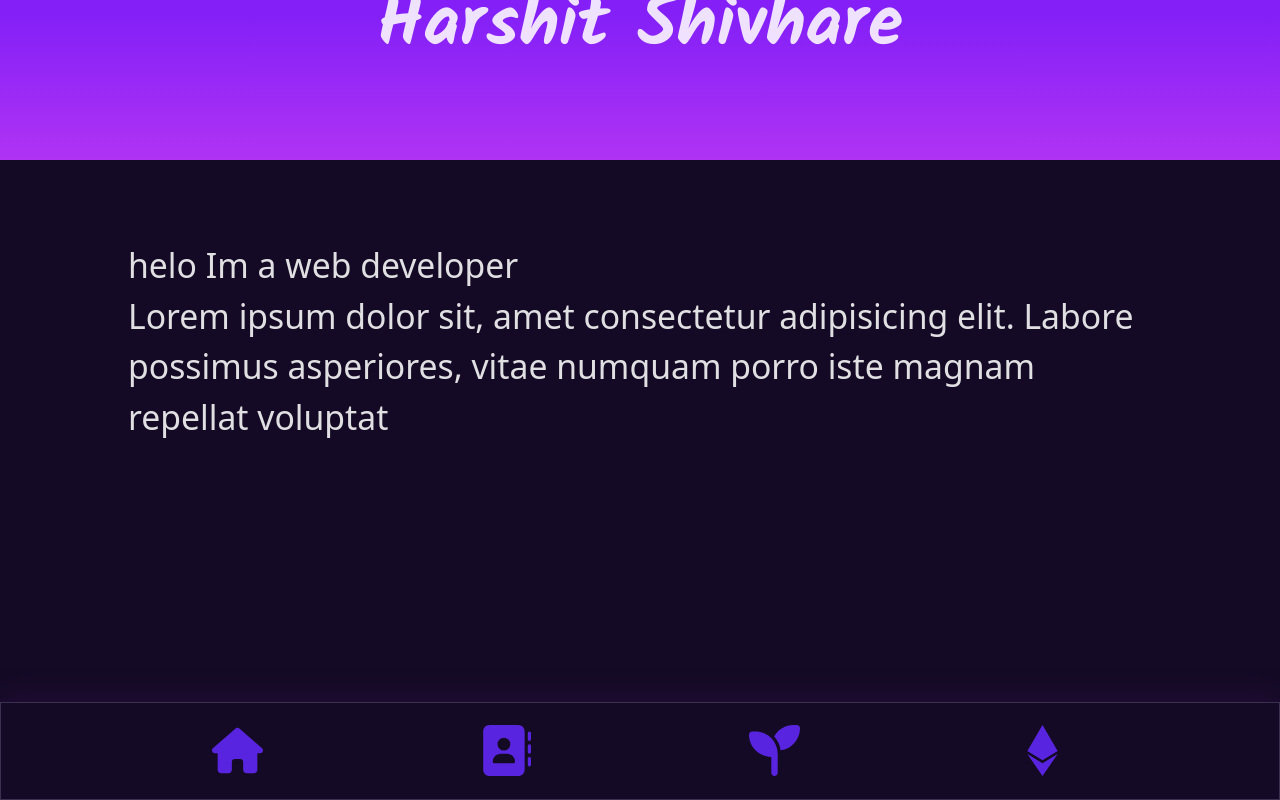
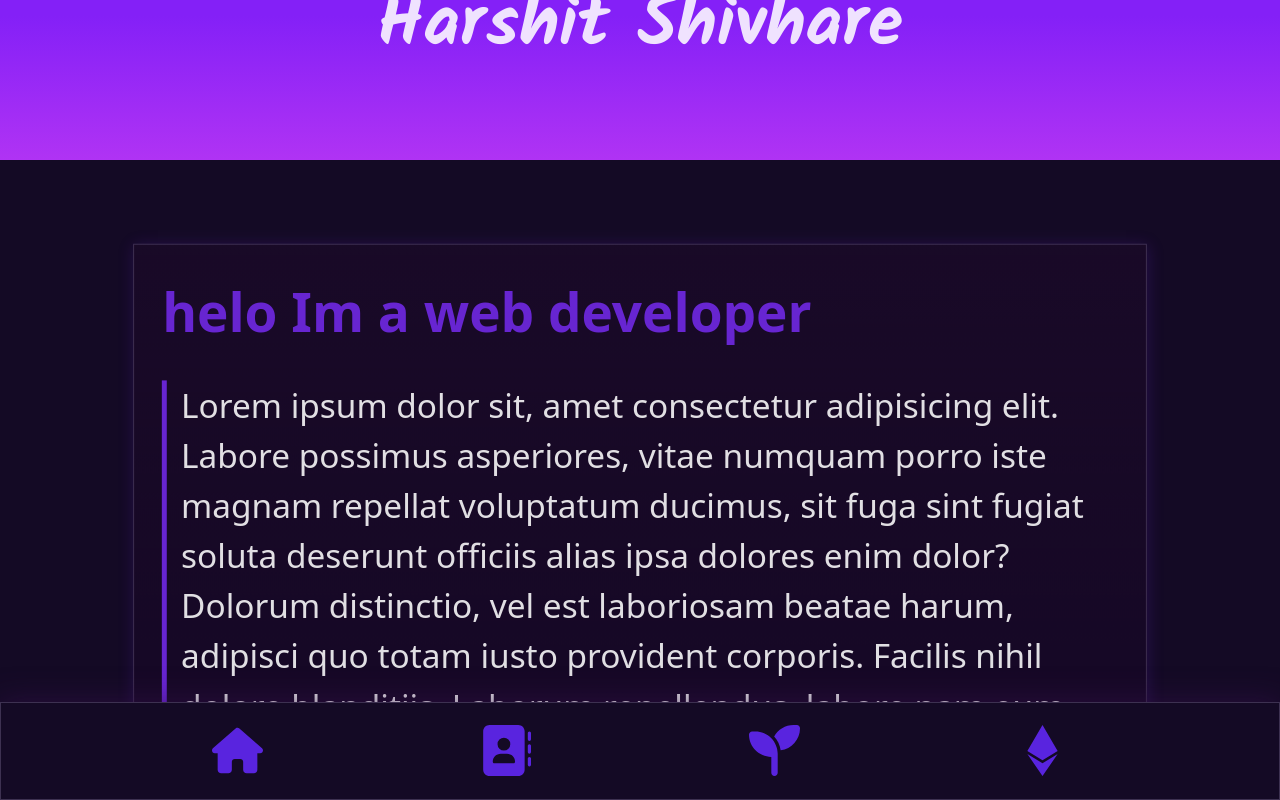
Before and after one commit to Developer-Harshit/portfolio-interface, a Vue app: page / in a window 1280 px wide. Shown: the top 800 px of the page. Built offline with nearby package versions, Linux system fonts and the light colour scheme.

Commit message:
did some stuff

```diff
--- a/src/components/Home/about-div.vue
+++ b/src/components/Home/about-div.vue
@@ -1,7 +1,13 @@
 <template>
   <div id="aboutme">
-    <typeWriter :text="title" should-start="true" write-speed="7"></typeWriter>
-    <typeWriter :text="desc" should-start="true" write-speed="3"></typeWriter>
+    <h2>
+      <typeWriter
+        :text="title"
+        should-start="true"
+        write-speed="7"
+      ></typeWriter>
+    </h2>
+    <p>{{ desc }}</p>
   </div>
 </template>
 <script>
@@ -19,8 +25,34 @@ export default {
 <style scoped>
 #aboutme {
   margin: 10svh 10svw 10svh 10svw;
-  max-height: 100svh;
   min-height: 50svh;
   white-space: break-spaces;
+  background-color: var(--background-one);
+  background: linear-gradient(
+    0deg,
+    var(--background-one),
+    var(--background-two)
+  );
+  padding: 1rem;
+  border: var(--border-white);
+  box-shadow: 1px 1px 15px #6725d139;
+  transform: scale(0.99);
+  transition: transform cubic-bezier(0.31, -0.27, 0, 1.59) 0.8s,
+    box-shadow cubic-bezier(0.31, -0.27, 0, 1.59) 2s;
+}
+h2 {
+  font-size: var(--size-med);
+  font-weight: 700;
+  margin-bottom: 0.5rem;
+  color: var(--highlight-violet);
+}
+p {
+  border-left: 5px solid var(--highlight-violet);
+  margin: 1rem 0;
+  padding: 0 0.5rem;
+}
+#aboutme:hover {
+  box-shadow: 5px 5px 25px #6725d1a1;
+  transform: scale(1) translateY(-2%);
 }
 </style>
--- a/src/components/HomePage.vue
+++ b/src/components/HomePage.vue
@@ -40,15 +40,3 @@ export default {
 
   <footer></footer>
 </template>
-<style>
-.typePara,
-.typeSpan {
-  font-size: var(--size-small);
-}
-.typeSpan {
-  display: inline-block;
-  color: var(--highlight-red);
-  font-weight: 900;
-  transform: scaleX(2);
-}
-</style>
--- a/src/components/Sketch/svg-path.vue
+++ b/src/components/Sketch/svg-path.vue
@@ -21,8 +21,13 @@ export default {
       svgLines: [],
     };
   },
+
   mounted() {
-    const that = this;
+    this.createPath();
+  },
+  methods: {
+    createPath() {
+      this.svgLines = [];
       //Loop through 1 to nSkills-1
       for (let i = 2; i <= this.nSkills; i++) {
         //create line start : i -1 end: i
@@ -38,7 +43,6 @@ export default {
         });
       }
     },
-  methods: {
     createNewObserver(line) {
       const handler = function (enteries) {
         enteries.forEach(function (entry) {
--- a/src/components/Sketch/type-writer.vue
+++ b/src/components/Sketch/type-writer.vue
@@ -1,7 +1,7 @@
 <template>
-  <p class="typePara">
+  <span class="typePara">
     {{ visibleText }} <span v-show="isPointer" class="typeSpan">|</span>
-  </p>
+  </span>
 </template>
 <script>
 import p5 from "p5";
@@ -64,3 +64,14 @@ export default {
   },
 };
 </script>
+<style>
+.typePara,
+.typeSpan {
+}
+.typeSpan {
+  display: inline-block;
+  color: var(--highlight-violet);
+  font-weight: 900;
+  transform: scaleX(2);
+}
+</style>
--- a/src/styles/base.css
+++ b/src/styles/base.css
@@ -14,8 +14,8 @@
 
   --backdrop-one: #140a25a9;
   --background-base: #140a25;
-  --background-one: #240827;
-  --background-two: #16101e;
+  --background-one: #140725;
+  --background-two: #28082d3d;
 
   --color-white: #f2edf9;
 
```
Lines whose indentation alone changed are shown as unchanged.
